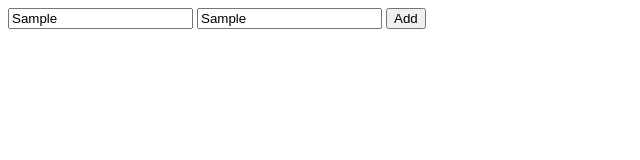
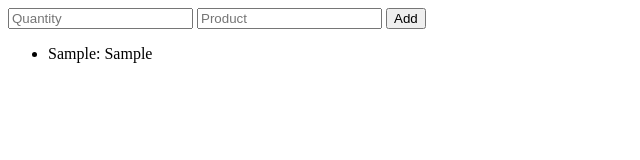
Before and after one commit to HmSani6699/42__1-9, a plain HTML site: page card.html in a window 1280 px wide. Both pictures are taken after typing "Sample", "Sample" into the empty fields and a click on the button "Add". Shown: the whole page, without its empty margins (0-640 px from the left). Drawn offline with Linux system fonts and the light colour scheme.

Commit message:
creat js file and display product

```diff
--- a/card.html
+++ b/card.html
@@ -17,6 +17,7 @@
     <input type="text" name="" id="quantity-filed"
         placeholder="Product">
     <button onclick="addCard()">Add</button>
+    <ul id="product-container"></ul>
     <!-- js -->
     <script src="js/card.js"></script>
 </body>
--- a/js/card.js
+++ b/js/card.js
@@ -4,5 +4,20 @@ const addCard = () => {
     const product = productFiled.value;
     const quantity = productQuantity.value;
 
-    console.log(product, quantity)
+    productFiled.value = ''
+    productQuantity.value = ''
+
+    // console.log(product, quantity);
+    displayProduct(product, quantity)
 }
+
+// Display product
+const displayProduct = (product, quantity) => {
+    console.log(product, quantity);
+    const listContainer = document.getElementById('product-container');
+    const li = document.createElement('li');
+    li.innerHTML = `
+    ${product}: ${quantity}
+    `;
+    listContainer.appendChild(li)
+}
```
